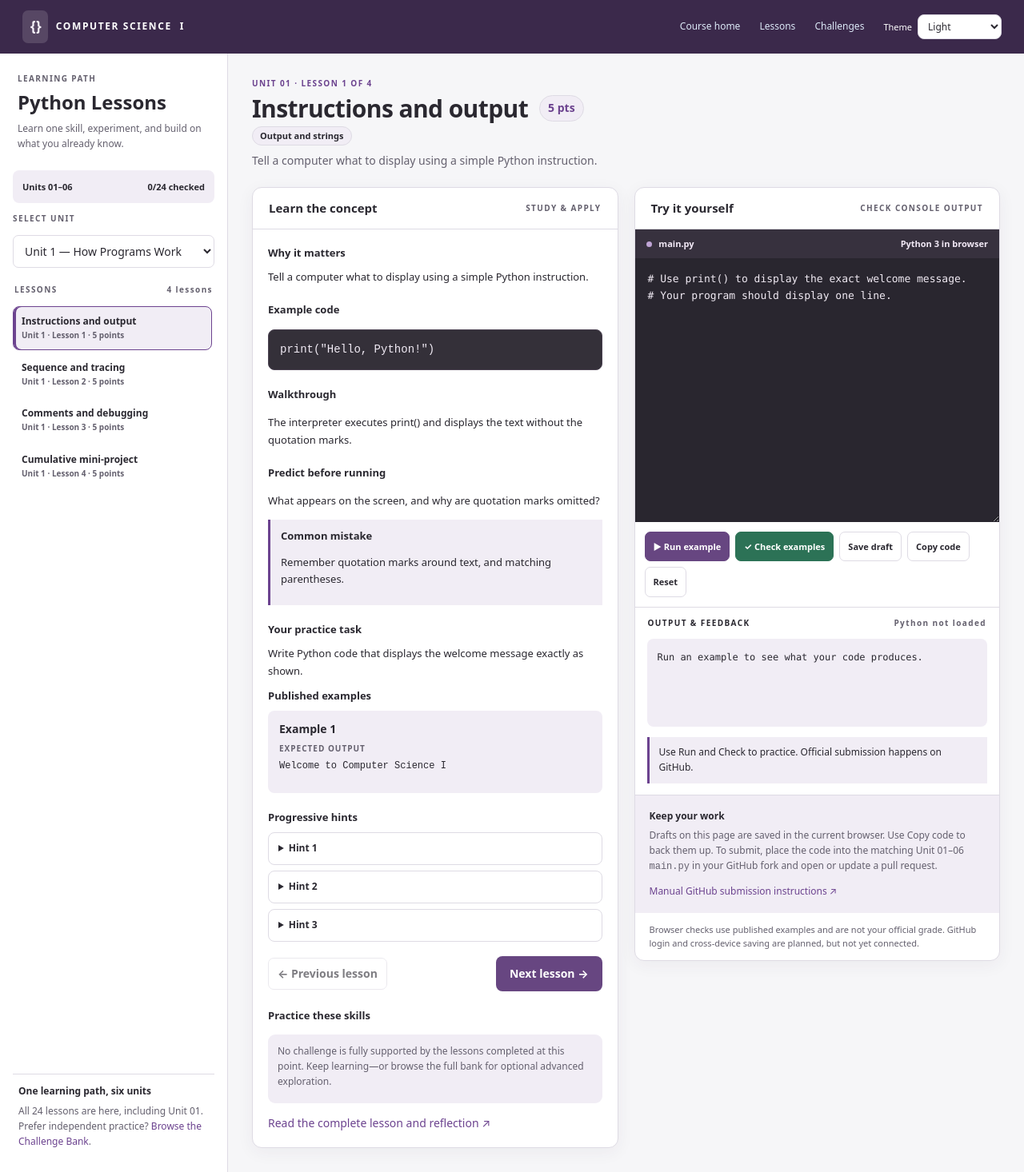
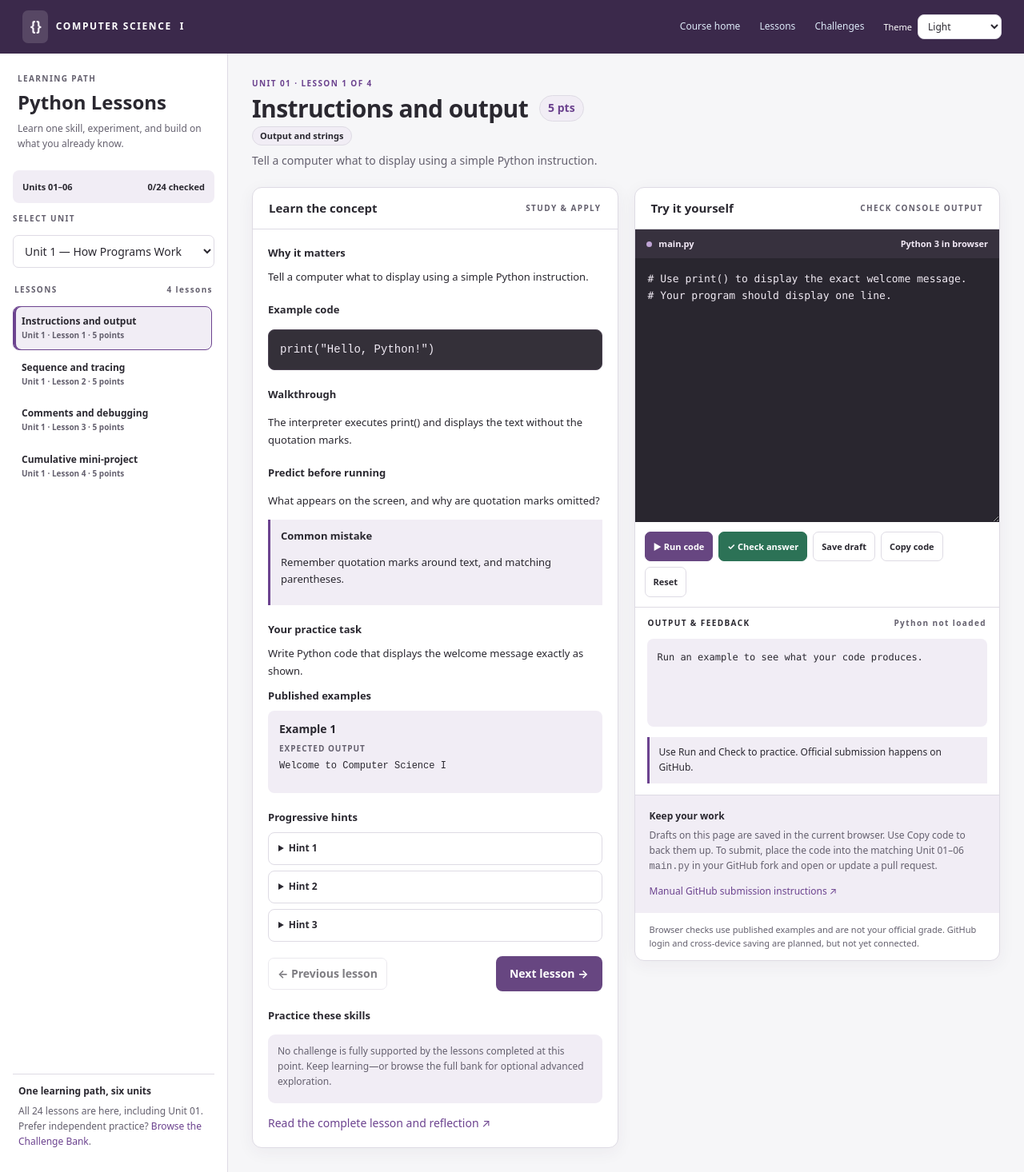
Before and after one commit to mswhitby/classroom, a Jekyll site: the page computer-science-1/units/index.html, which Jekyll copies as it is, in a window 1280 px wide. Shown: the whole page at 80% size. Built offline with Jekyll 4.4.1, drawn with Linux system fonts in a browser that asks for light colours.

Commit message:
Label independent Run code and Check answer actions clearly

```diff
--- a/computer-science-1/units/index.html
+++ b/computer-science-1/units/index.html
@@ -53,7 +53,7 @@
 <section class="panel workspace"><div class="panel-heading"><h3>Try it yourself</h3><span id="mode-label">PYTHON WORKSPACE</span></div>
 <div class="editor-header"><span><span class="dot"></span> main.py</span><span>Python 3 in browser</span></div>
 <label class="sr-only" for="code">Python editor</label><textarea id="code" spellcheck="false" autocorrect="off" autocomplete="off" autocapitalize="off"></textarea>
-<div class="toolbar"><button id="run" class="primary" type="button">▶ Run example</button><button id="check" class="success" type="button">✓ Check examples</button><button id="save">Save draft</button><button id="copy">Copy code</button><button id="reset">Reset</button></div>
+<div class="toolbar"><button id="run" class="primary" type="button">▶ Run code</button><button id="check" class="success" type="button">✓ Check answer</button><button id="save">Save draft</button><button id="copy">Copy code</button><button id="reset">Reset</button></div>
 <div class="console-heading"><strong>OUTPUT & FEEDBACK</strong><span id="runtime" role="status">Python not loaded</span></div>
 <pre id="output" aria-live="polite">Choose a lesson and select Run example.</pre>
 <div id="feedback" class="feedback" role="status" aria-live="polite">Practice checks run here. Your official grade requires GitHub submission.</div>
```
